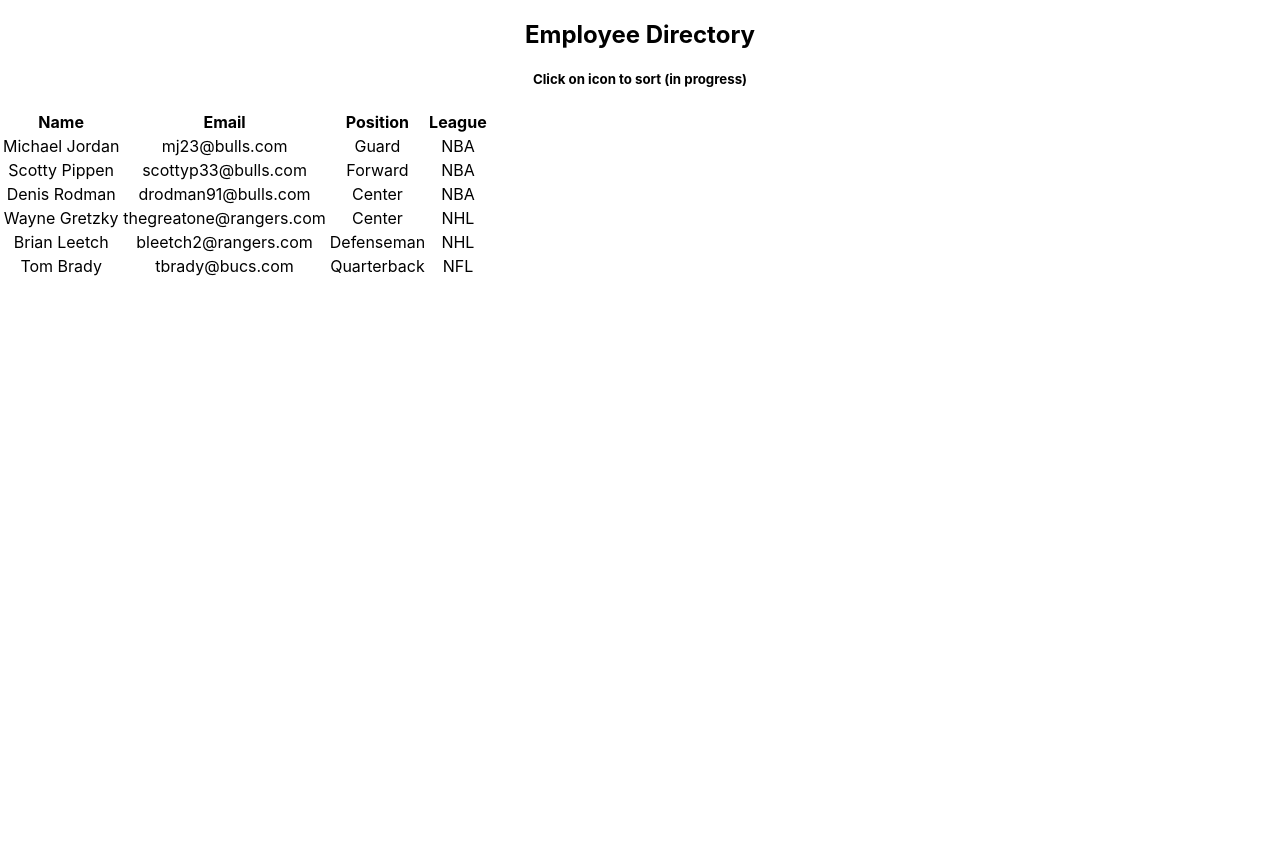
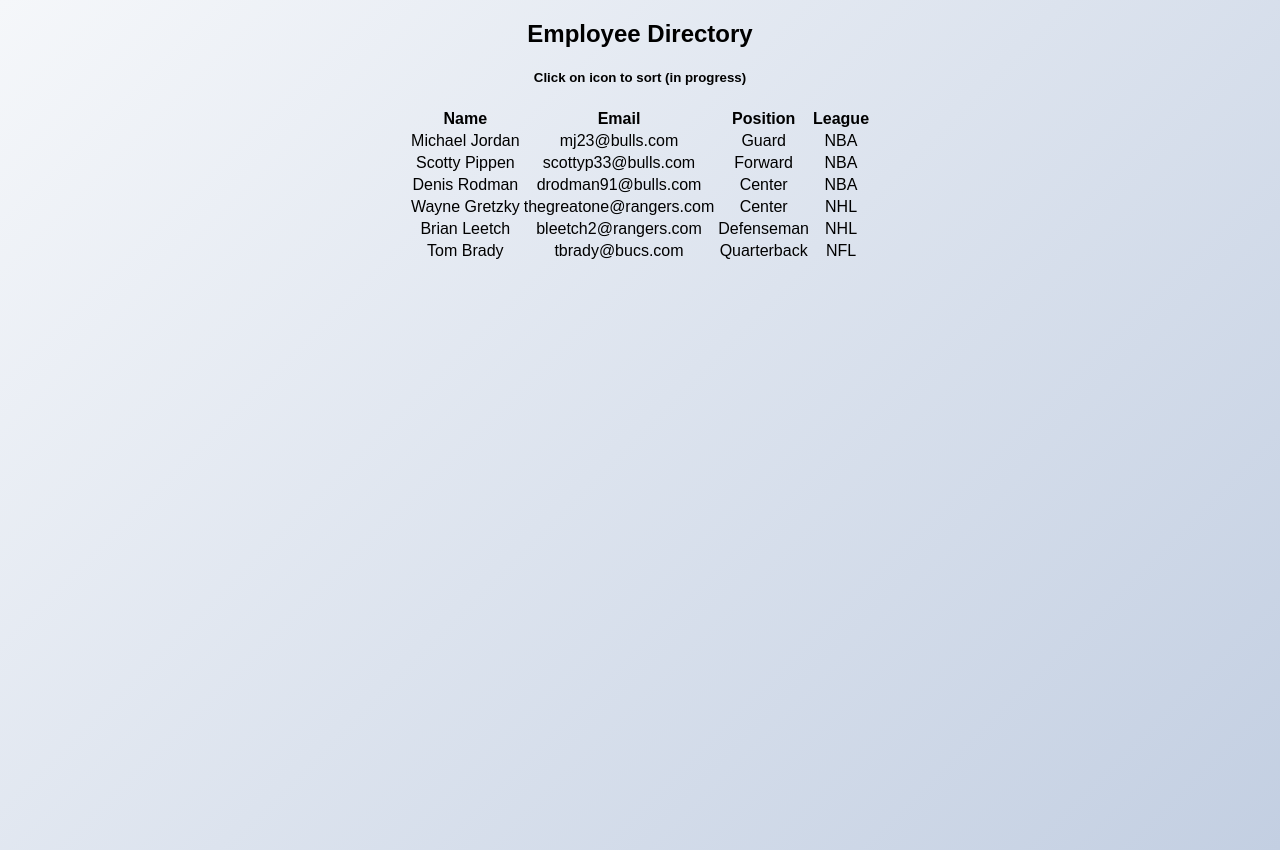
Before and after one commit to adambrosio/employee-directory, a React (Create React App) app in the folder employee-directory/: page / in a window 1280 px wide. Before the commit the page ends 800 px from the top, so only its background shows below. Built offline with nearby package versions, Linux system fonts and the light colour scheme.

Commit message:
css changes centering entire table at top of page

```diff
--- a/employee-directory/src/App.css
+++ b/employee-directory/src/App.css
@@ -42,9 +42,12 @@
 }
 
 body {
-  text-align: center;
+  background-image: linear-gradient(135deg, #f5f7fa 0%, #c3cfe2 100%);
+	text-align: center;
+	display: flex;
+	align-items: center;
+	flex-direction: column;
+	min-height: 100vh;
+	font-family: sans-serif;
+	margin: 0 0 50px;
 }
-
-text-center {
-  text-align: center;
-}
```
